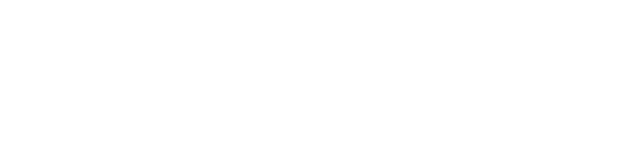
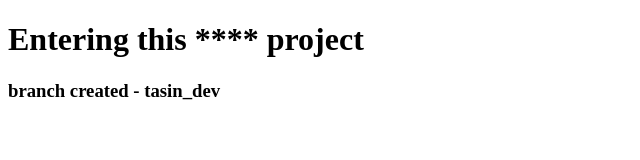
Before and after one commit to A-K-M-Fozlol-Hoq/VIP-Project, a plain HTML site: page index.html in a window 1280 px wide. Shown: the whole page, without its empty margins (0-640 px from the left). Drawn offline with Linux system fonts and the light colour scheme.

Commit message:
checking my new branch

```diff
--- a/index.html
+++ b/index.html
@@ -7,6 +7,7 @@
     <title>Document</title>
 </head>
 <body>
-
+    <h1>Entering this **** project</h1>
+    <h3>branch created - tasin_dev</h3>
 </body>
 </html>
```
